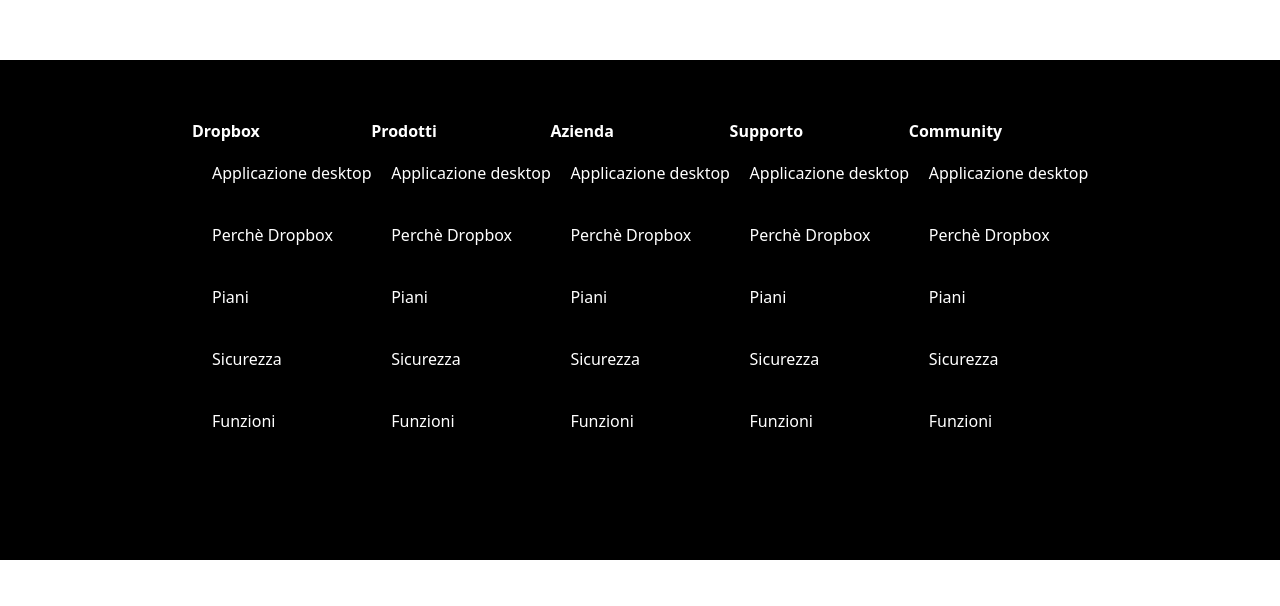
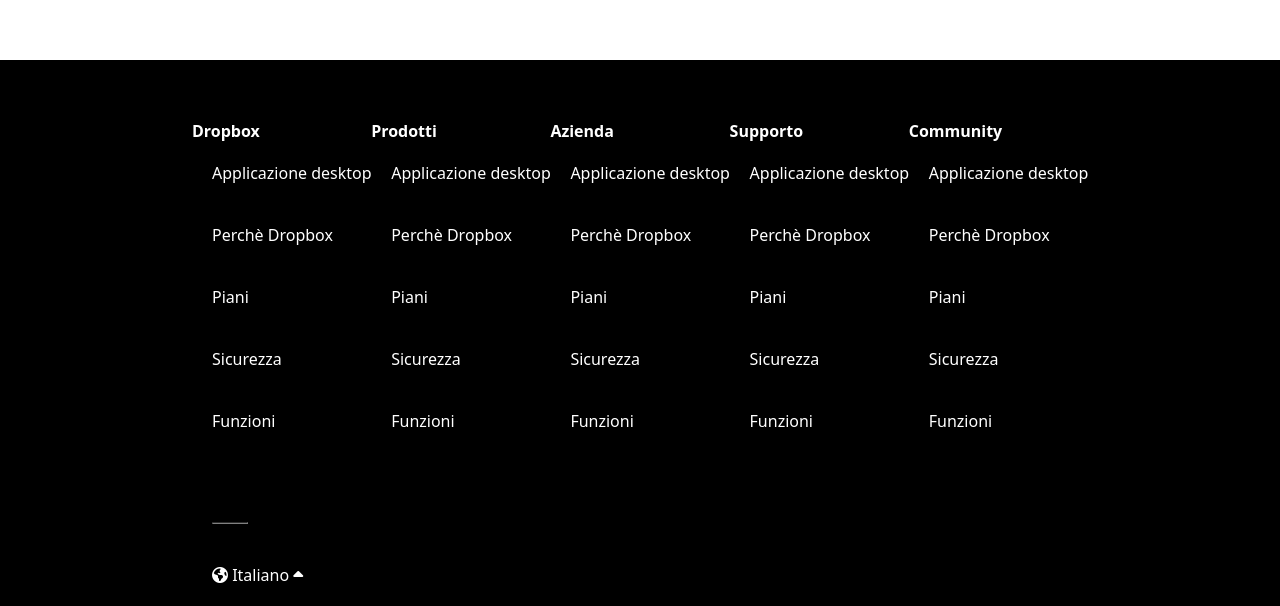
Before and after one commit to MattiaToscano/htmlcss-dropbox, a plain HTML site: page index.html in a window 1280 px wide. Shown: the part 7225-7831 px from the top of the page. Before the commit the page ends 7785 px from the top, so only its background shows below. Drawn offline with Linux system fonts and the light colour scheme.

Commit message:
[FIX] Fixate colonne footer

```diff
--- a/index.html
+++ b/index.html
@@ -226,6 +226,8 @@
                                 <li>Piani</li>
                                 <li>Sicurezza</li>
                                 <li>Funzioni</li>
+                                <li class="mtop-70"><hr></hr></li>
+                                <li><i class="fa-solid fa-earth-americas"></i> Italiano <i class="fa-solid fa-caret-up"></i></li>
                         </ul>
                 </div>
                 <div class="colonna20">
@@ -266,13 +268,12 @@
                                     <li>Piani</li>
                                     <li>Sicurezza</li>
                                     <li>Funzioni</li>
+
                              </ul>
-                 </div>
+                </div>
+
             </div>
         </div>
-
-
-
     </footer>
 </body>
 </html>
--- a/style.css
+++ b/style.css
@@ -147,15 +147,20 @@ ul li{
 /* Footer, Sesta parte esercizio */
 
 
+footer{
+    max-width: 2000px;
+}
+
+
 .footer-container {
     max-width: 2500px;
-    background-color: rgb(140, 221, 194);
     padding-top: 60px;
     position: relative;
     background-color: black;
-    height: 500px;
-    color: #fff
+
+    color: #fff;
 }
+
 
 footer ul li{
     width: 100%;
```
